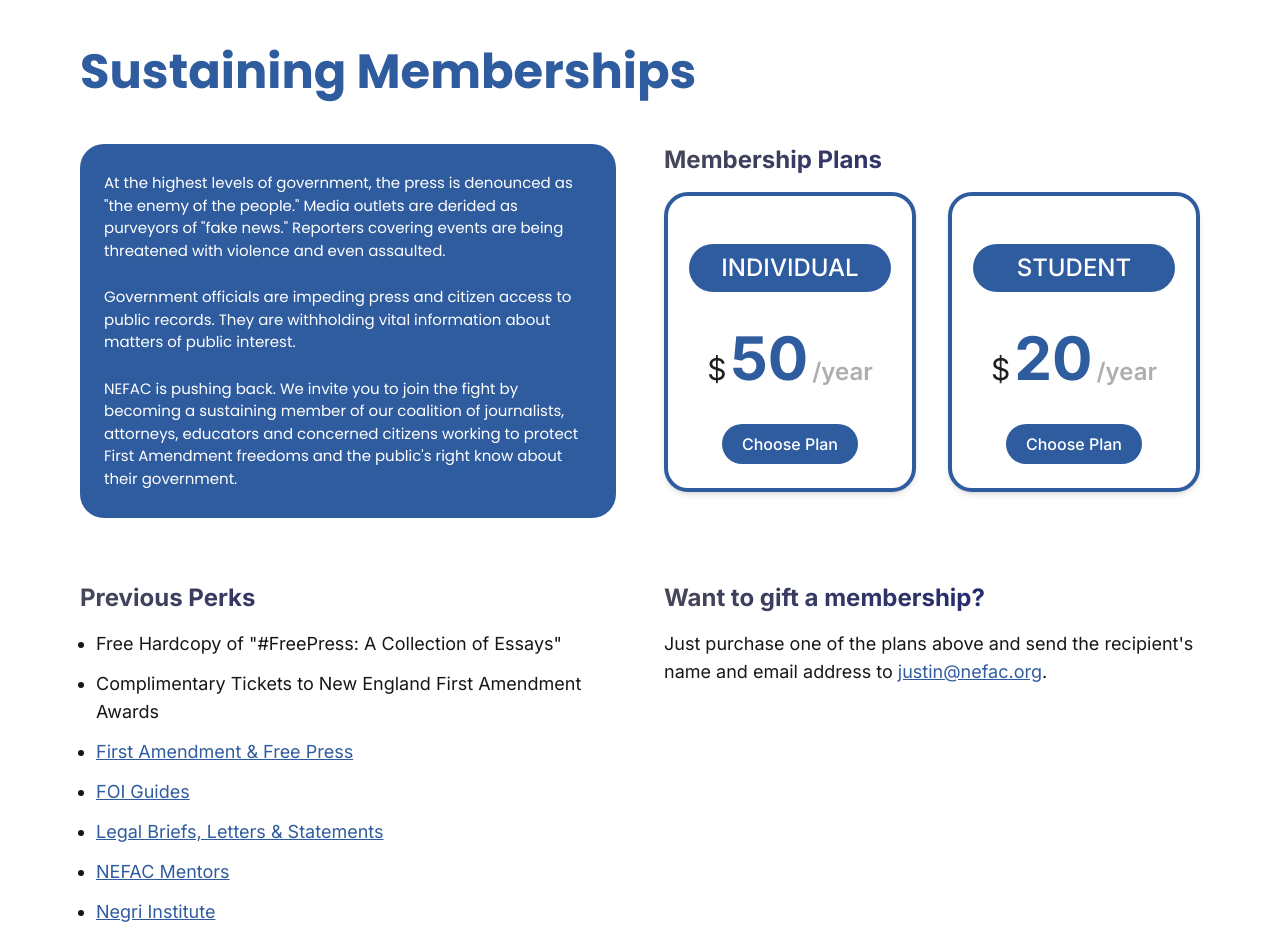
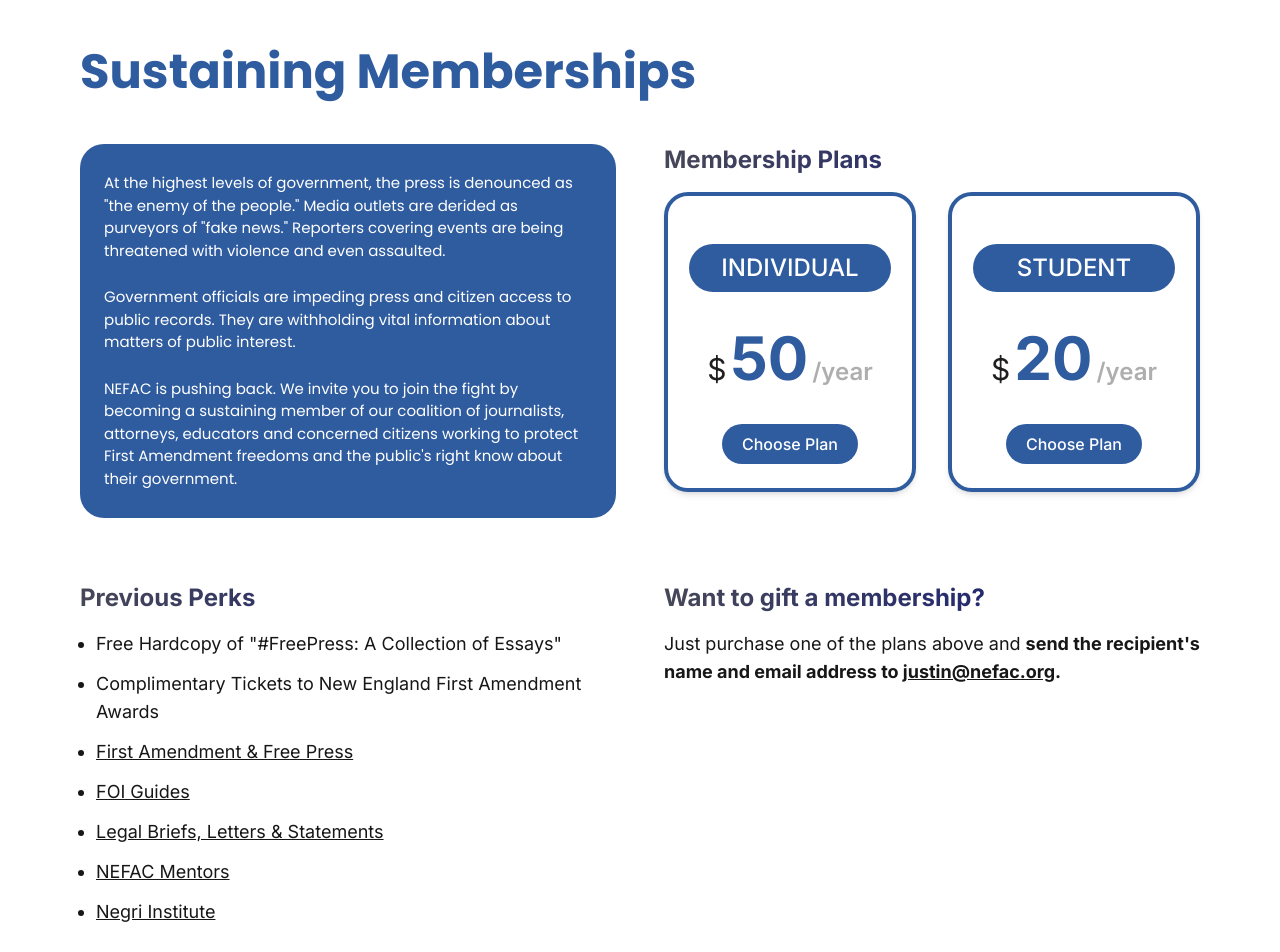
Before and after one commit to Code-4-Community/nefac, a Next.js app in the folder nefac-website/: page /sustaining-memberships in a window 1280 px wide. Shown: the top 952 px of the page. Built offline with nearby package versions, Linux system fonts and the light colour scheme.

Commit message:
update links to look like figma design

```diff
--- a/nefac-website/src/app/sustaining-memberships/page.tsx
+++ b/nefac-website/src/app/sustaining-memberships/page.tsx
@@ -24,7 +24,7 @@
   priceYear: `text-[rgba(174,174,174,1)] text-2xl self-end leading-none font-semibold`,
   planButton: `bg-[rgba(47,92,159,1)] text-white px-5 py-2 mb-2 rounded-full hover:bg-[rgba(37,73,127,1)] transition-colors text-center text-m font-medium no-underline`,
   gradientText: `text-2xl font-bold mb-4 bg-gradient-to-r from-[rgba(70,71,88,1)] to-[rgba(13,22,126,1)] text-transparent bg-clip-text`,
-  blueLink: `text-[rgba(47,92,159,1)] underline`
+  linkText: `underline`
 } as const;
 
 const SustainingMembershipsPage: React.FC = () => {
@@ -103,22 +103,22 @@
           <ul className="space-y-3 text-lg list-disc pl-4">
             <li>Free Hardcopy of "#FreePress: A Collection of Essays"</li>
             <li>Complimentary Tickets to New England First Amendment Awards</li>
-            <li><a href="#" className={styles.blueLink}>First Amendment & Free Press</a></li>
-            <li><a href="#" className={styles.blueLink}>FOI Guides</a></li>
-            <li><a href="#" className={styles.blueLink}>Legal Briefs, Letters & Statements</a></li>
-            <li><a href="#" className={styles.blueLink}>NEFAC Mentors</a></li>
-            <li><a href="#" className={styles.blueLink}>Negri Institute</a></li>
+            <li><a href="#" className={styles.linkText}>First Amendment & Free Press</a></li>
+            <li><a href="#" className={styles.linkText}>FOI Guides</a></li>
+            <li><a href="#" className={styles.linkText}>Legal Briefs, Letters & Statements</a></li>
+            <li><a href="#" className={styles.linkText}>NEFAC Mentors</a></li>
+            <li><a href="#" className={styles.linkText}>Negri Institute</a></li>
           </ul>
         </div>
 
         <div>
           <h2 className={styles.gradientText}>Want to gift a membership?</h2>
           <p className="text-lg">
-            Just purchase one of the plans above and send the recipient's name and email address to{' '}
-            <a href="mailto:justin@nefac.org" className={styles.blueLink}>
+            Just purchase one of the plans above and <span className="font-bold">send the recipient's name and email address to{' '}
+            <a href="mailto:justin@nefac.org" className={styles.linkText}>
               justin@nefac.org
             </a>
-            .
+            .</span>
           </p>
         </div>
       </div>
```
